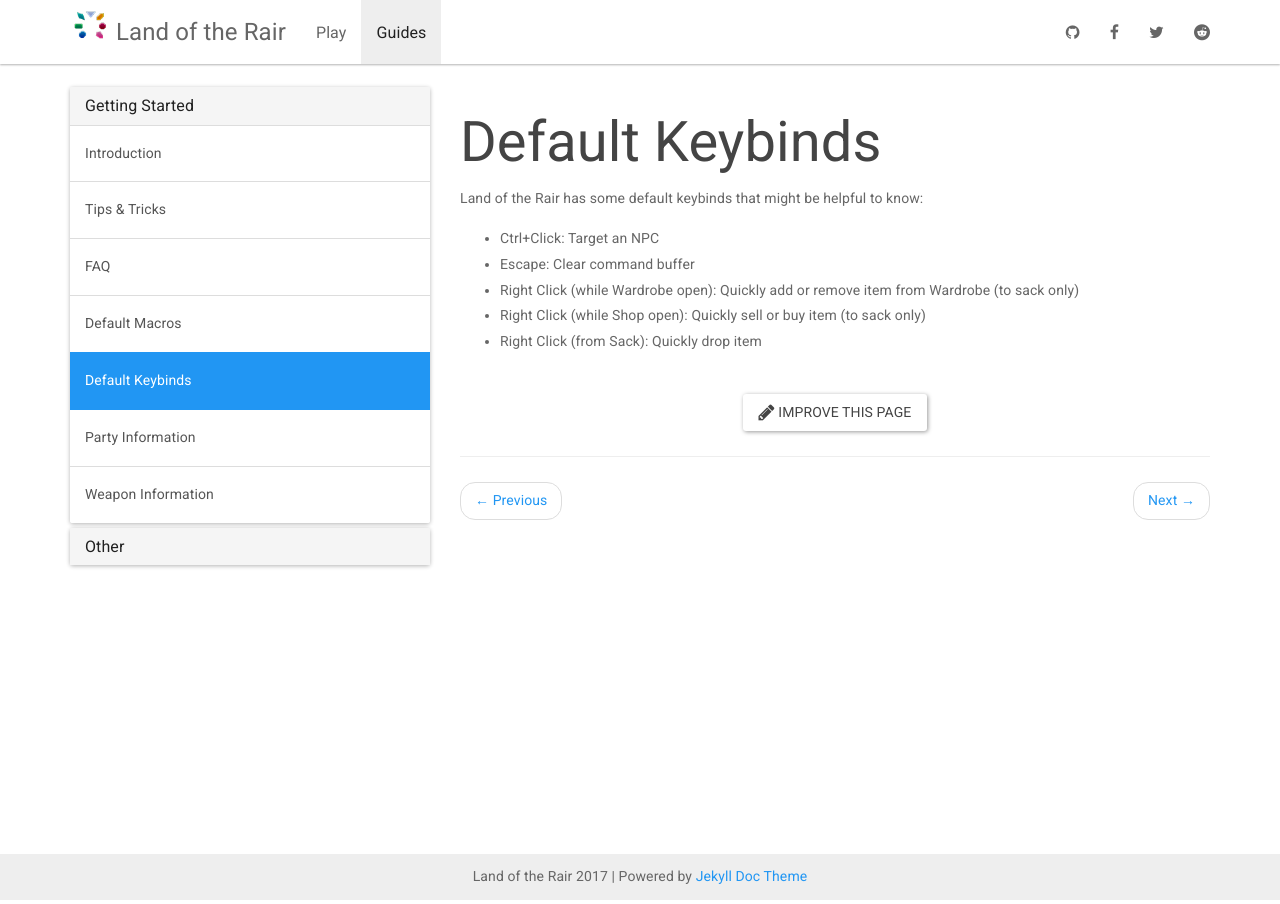
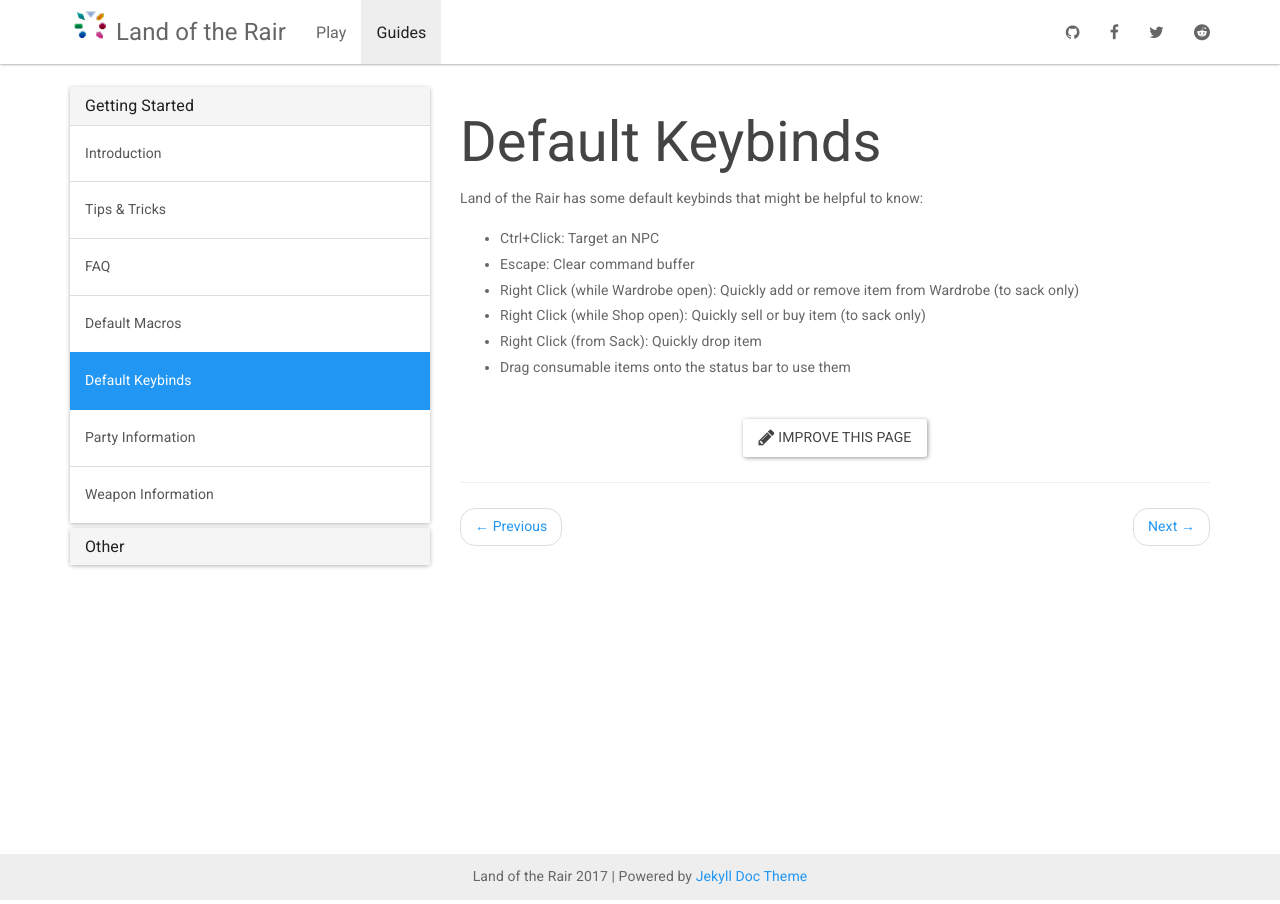
Before and after one commit to LandOfTheRair/landoftherair.github.io, a Jekyll site: the page built from _docs/getting-started/default-keybinds.md, in a window 1280 px wide. Built offline with Jekyll 4.4.1, drawn with Linux system fonts in a browser that asks for light colours; nearby versions of some CDN libraries.

Commit message:
Update default-keybinds.md

```diff
--- a/_docs/getting-started/default-keybinds.md
+++ b/_docs/getting-started/default-keybinds.md
@@ -10,3 +10,4 @@
 * Right Click (while Wardrobe open): Quickly add or remove item from Wardrobe (to sack only)
 * Right Click (while Shop open): Quickly sell or buy item (to sack only)
 * Right Click (from Sack): Quickly drop item
+* Drag consumable items onto the status bar to use them
```
